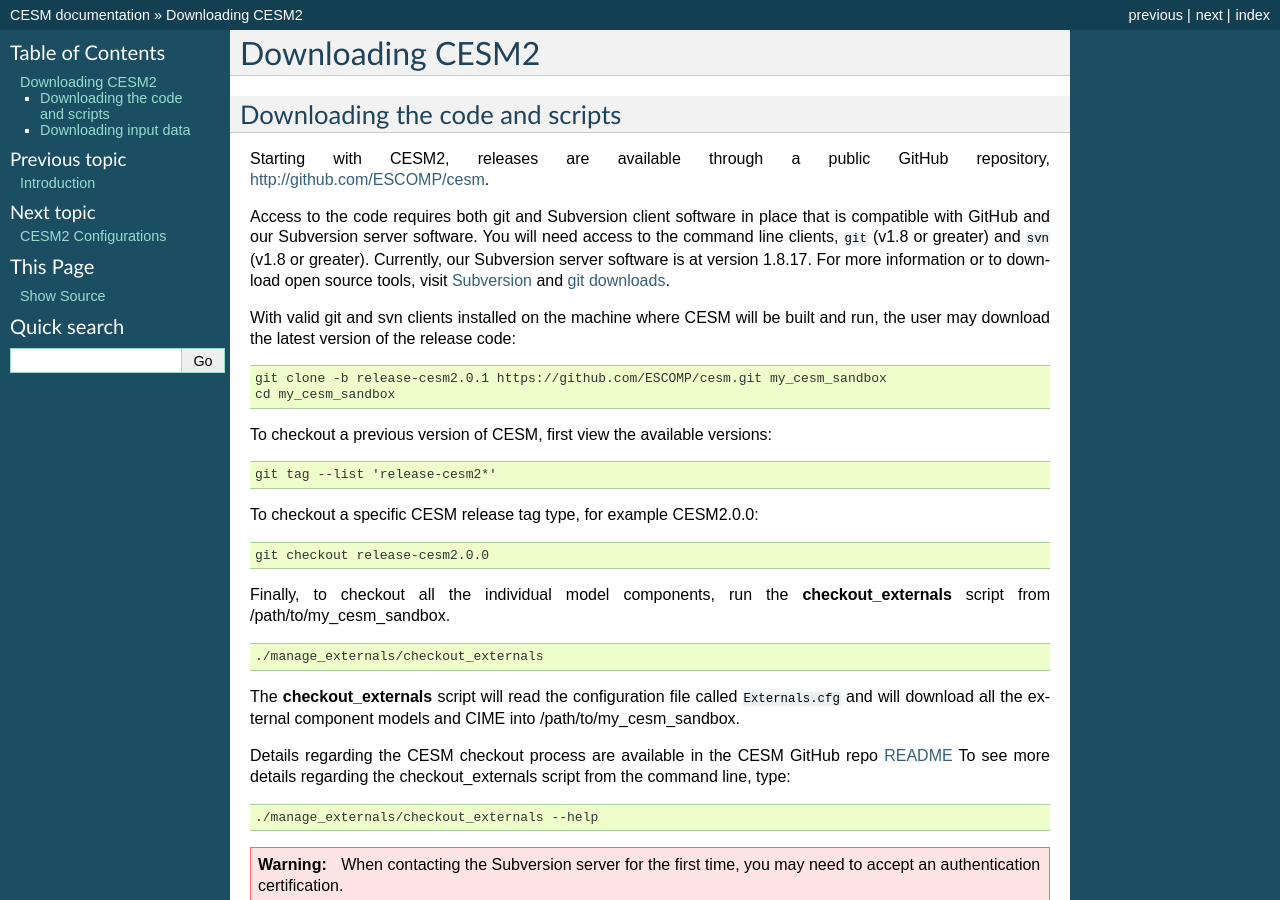
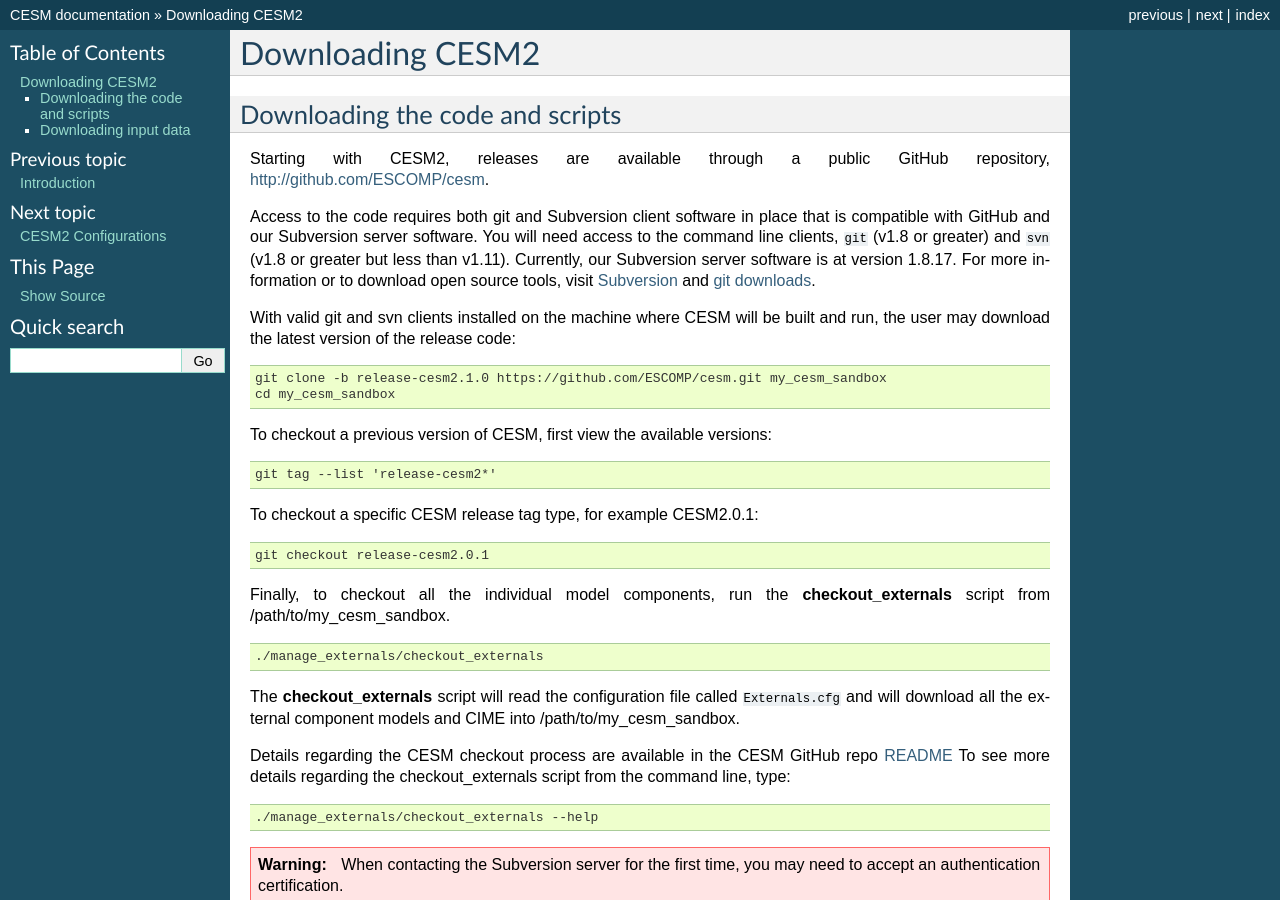
Before and after one commit to ESCOMP/CESM, a Sphinx documentation site: the page built from doc/source/downloading_cesm.rst, in a window 1280 px wide and 900 px high. Built offline with Sphinx 7.4.7, drawn with Linux system fonts in a browser that asks for light colours.

Commit message:
update doc for release-cesm2.1.0

```diff
--- a/doc/source/downloading_cesm.rst
+++ b/doc/source/downloading_cesm.rst
@@ -13,7 +13,8 @@
 Access to the code requires both git and Subversion client software in
 place that is compatible with GitHub and our Subversion server
 software.  You will need access to the command line clients, ``git``
-(v1.8 or greater) and ``svn`` (v1.8 or greater).  Currently, our Subversion server
+(v1.8 or greater) and ``svn`` (v1.8 or greater but less than v1.11).
+Currently, our Subversion server
 software is at version 1.8.17. For more information or to download
 open source tools, visit `Subversion <http://subversion.tigris.org/>`_
 and `git downloads <https://git-scm.com/downloads>`_.
@@ -24,7 +25,7 @@
 
 .. code-block:: console
 
-    git clone -b release-cesm2.0.1 https://github.com/ESCOMP/cesm.git my_cesm_sandbox
+    git clone -b release-cesm2.1.0 https://github.com/ESCOMP/cesm.git my_cesm_sandbox
     cd my_cesm_sandbox
 
 To checkout a previous version of CESM, first view the available versions:
@@ -33,11 +34,11 @@
 
     git tag --list 'release-cesm2*'
 
-To checkout a specific CESM release tag type, for example CESM2.0.0:
+To checkout a specific CESM release tag type, for example CESM2.0.1:
 
 .. code-block:: console
 
-    git checkout release-cesm2.0.0
+    git checkout release-cesm2.0.1
 
 Finally, to checkout all the individual model components,
 run the **checkout_externals** script from /path/to/my_cesm_sandbox.
--- a/doc/source/introduction.rst
+++ b/doc/source/introduction.rst
@@ -9,7 +9,7 @@
 
 This guide instructs both novice and experienced users on downloading,
 building and running `CESM2
-<http://www.cesm.ucar.edu/models/cesm2.0>`_.
+<http://www.cesm.ucar.edu/models/cesm2>`_.
 
 CESM2 is built on the `CIME framework <http://github.com/ESMCI/cime>`_.
 
@@ -64,7 +64,7 @@
 into the Earth's past, present, and future climate states.
 
 CESM can be run on a number of different `hardware platforms
-<http://www.cesm.ucar.edu/models/cesm2.0/cesm/machines.html>`__, and
+<http://www.cesm.ucar.edu/models/cesm2/cesm/machines.html>`__, and
 has a relatively flexible design with respect to `processor layout
 <http://esmci.github.io/cime/users_guide/pes-threads.html>`__
 of components.
@@ -97,7 +97,7 @@
 
 -  perl 5
 
--  subversion client (version 1.8 or greater) for downloading CAM, POP, and WW3
+-  subversion client (version 1.8 or greater but less than v1.11) for downloading CAM, POP, and WW3
 
 -  git client (1.8 or greater)
 
```
Also changed, not shown: doc/source/cesm_configurations.rst (+24 -24 lines), doc/source/quickstart.rst (+7 -7 lines).
